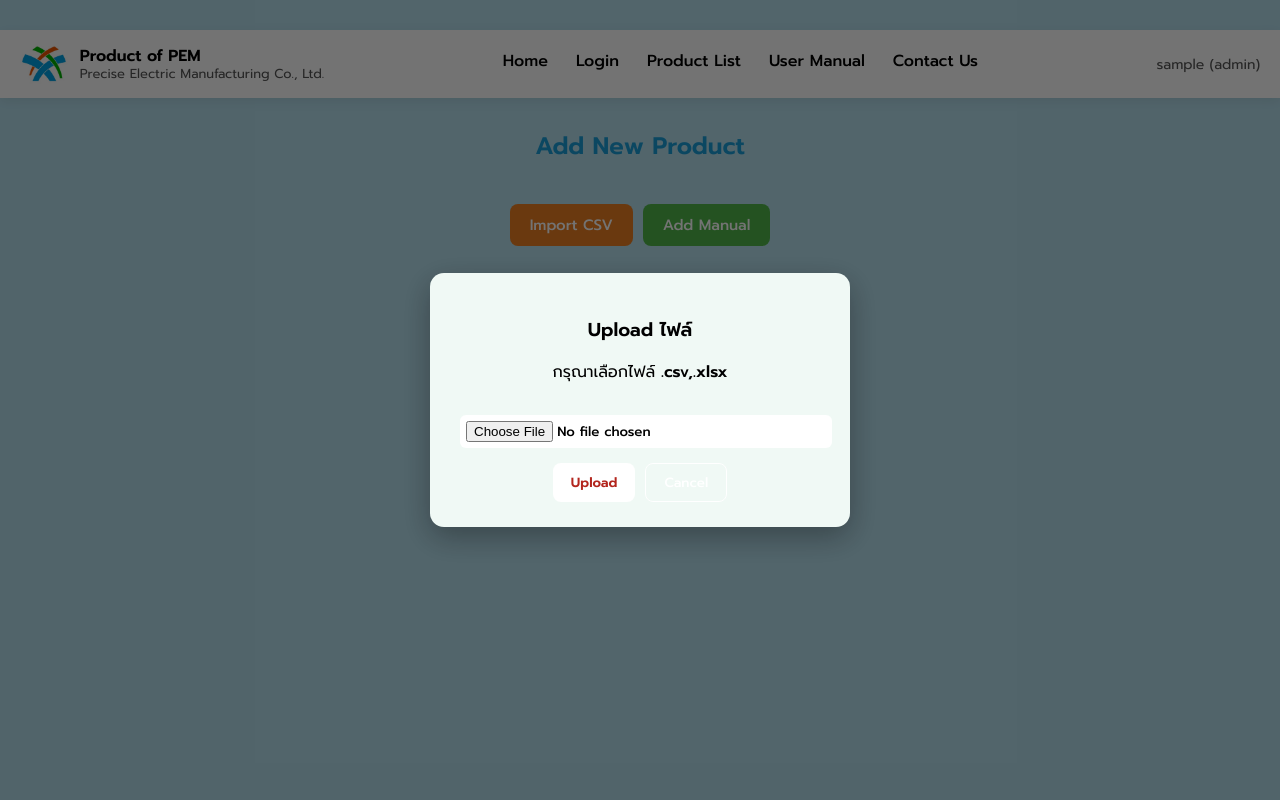
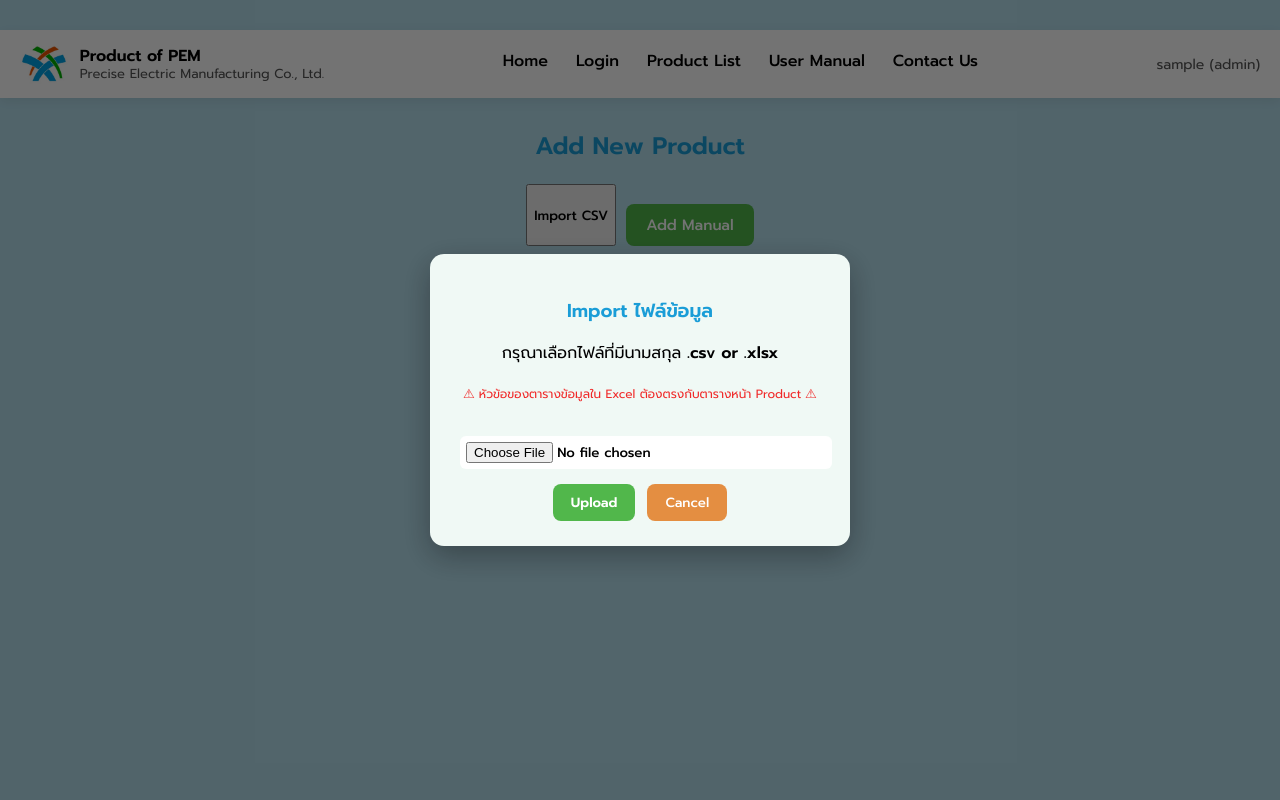
Before and after one commit to LehmonGIT/MiTProject-Precise, a Flask app: page /product/add in a window 1280 px wide. Run offline with Flask 3, Linux system fonts and the light colour scheme; the visitor is signed in with stand-in values (Sample User, id 1).

Commit message:
feat: popup

```diff
--- a/templates/add.html
+++ b/templates/add.html
@@ -116,6 +116,7 @@
     }
 
     .modal-box h3 {
+        color: var(--c3);
         margin-bottom: 10px;
     }
 
@@ -131,23 +132,23 @@
     .modal-actions {
         display: flex;
         justify-content: center;
-        gap: 10px;
+        gap: 12px;
     }
 
     .btn-upload {
-        background: #ffffff;
-        color: #b3261e;
+        background: var(--c4);
+        color: white;
         border: none;
         padding: 8px 18px;
         border-radius: 8px;
+        cursor: pointer;
         font-weight: 600;
-        cursor: pointer;
     }
 
     .btn-cancel {
-        background: transparent;
-        border: 1px solid #fff;
+        background: var(--c2);
         color: white;
+        border: none;
         padding: 8px 18px;
         border-radius: 8px;
         cursor: pointer;
@@ -159,7 +160,20 @@
         to   { transform: scale(1); opacity: 1; }
     }
 
+    btn-import {
+        background: var(--c4);   /* เขียว */
+        color: white;
+        border: none;
+        padding: 10px 22px;
+        border-radius: 10px;
+        cursor: pointer;
+        font-size: 15px;
+        font-weight: 600;
+    }
 
+    .btn-import:hover {
+        opacity: 0.9;
+    }
 
 
 
@@ -170,7 +184,7 @@
     <h2>Add New Product</h2>
 
         <div style="display:flex; justify-content:center; gap:10px; margin-bottom:20px;">
-            <button type="button" class="btn-save" onclick="openCsvModal()">
+            <button type="button" class="btn-import" onclick="openCsvModal()">
                 Import CSV
             </button>
 
@@ -181,9 +195,15 @@
 
 <div id="csvModal" class="modal-overlay">
     <div class="modal-box">
-        <h3>Upload ไฟล์</h3>
+        <h3>Import ไฟล์ข้อมูล</h3>
 
-        <p>กรุณาเลือกไฟล์ <b>.csv,.xlsx</b></p>
+        <p style="font-size:14px"></p>
+        <p>กรุณาเลือกไฟล์ที่มีนามสกุล <b>.csv or .xlsx</b></p>
+
+        <span style="font-size:12px;color:#f00606da">
+            ⚠ หัวข้อของตารางข้อมูลใน Excel ต้องตรงกับตารางหน้า Product ⚠
+        </span>
+        </p>
 
         <form action="{{ url_for('import_csv') }}" method="POST" enctype="multipart/form-data">
 
```
